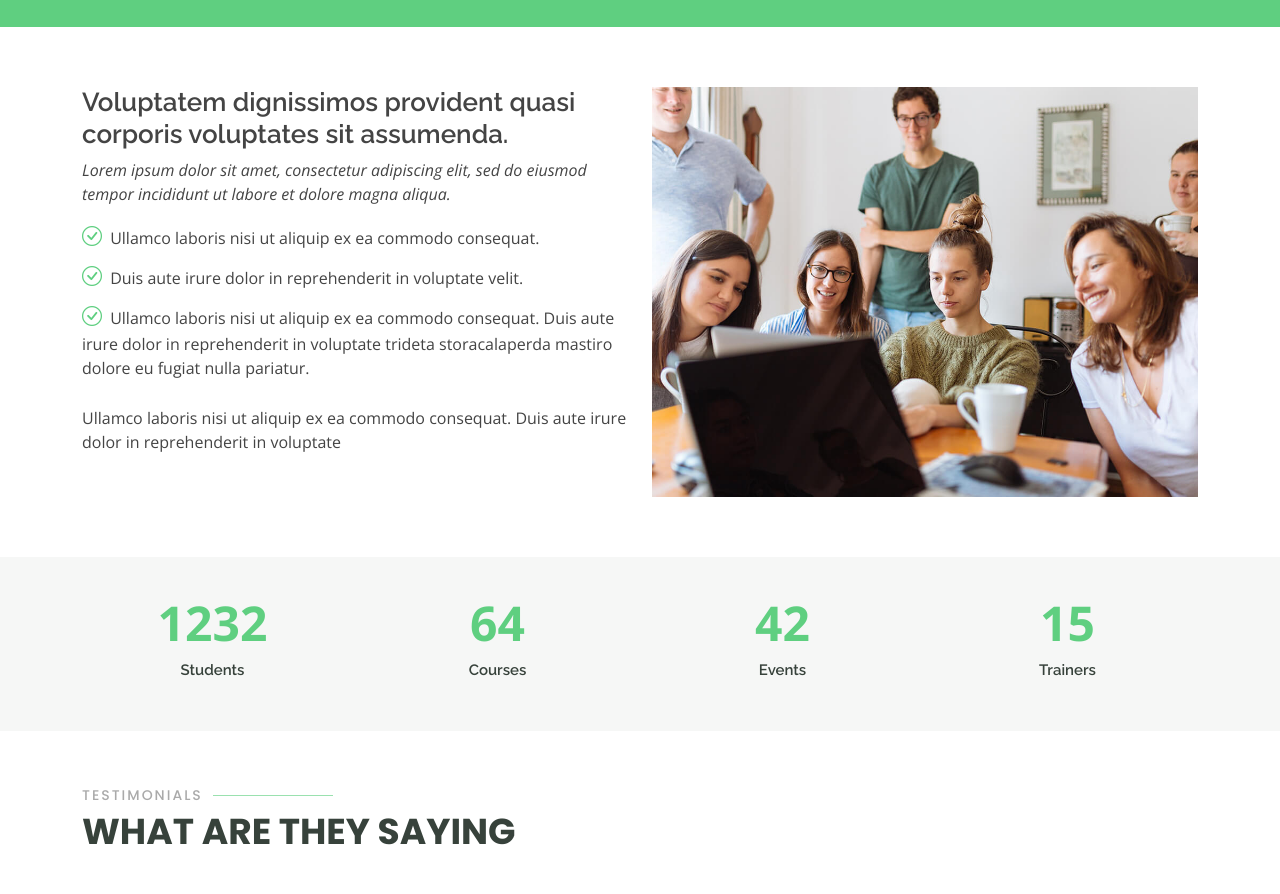
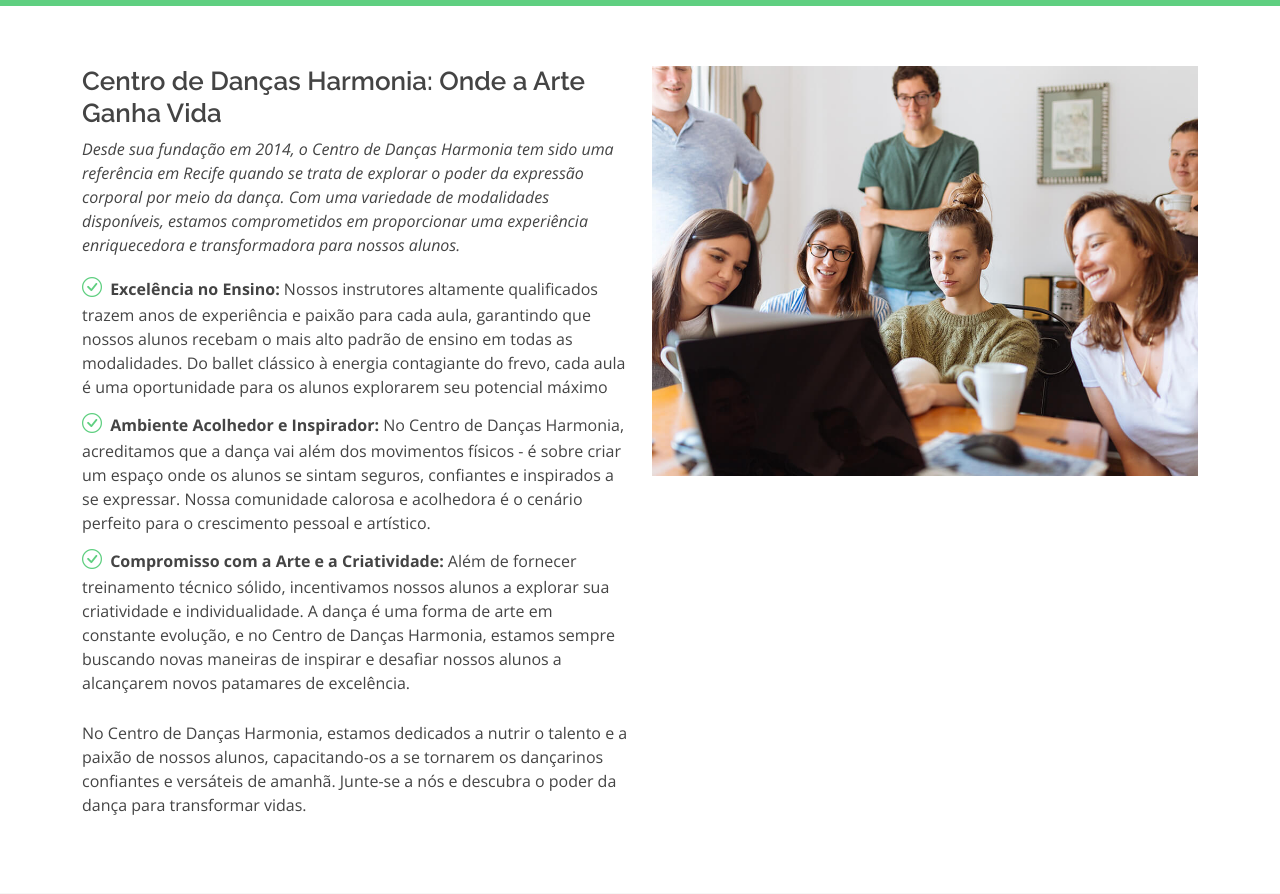
Before and after one commit to VictoriaPriscila28/StudioClasseA, a plain HTML site: page about.html in a window 1280 px wide. Shown: the part 194-1088 px from the top of the page. Drawn offline with nearby package versions, Linux system fonts and the light colour scheme.

Commit message:
change about section

```diff
--- a/about.html
+++ b/about.html
@@ -72,8 +72,8 @@
     <!-- ======= Breadcrumbs ======= -->
     <div class="breadcrumbs" data-aos="fade-in">
       <div class="container">
-        <h2>About Us</h2>
-        <p>Est dolorum ut non facere possimus quibusdam eligendi voluptatem. Quia id aut similique quia voluptas sit quaerat debitis. Rerum omnis ipsam aperiam consequatur laboriosam nemo harum praesentium. </p>
+        <h2>Sobre nós</h2>
+        <p>Conheça aqui como o CDH surgiu e se mantém até os dias atuais </p>
       </div>
     </div><!-- End Breadcrumbs -->
 
@@ -86,18 +86,24 @@
             <img src="assets/img/about.jpg" class="img-fluid" alt="">
           </div>
           <div class="col-lg-6 pt-4 pt-lg-0 order-2 order-lg-1 content">
-            <h3>Voluptatem dignissimos provident quasi corporis voluptates sit assumenda.</h3>
+            <h3>Centro de Danças Harmonia: Onde a Arte Ganha Vida</h3>
             <p class="fst-italic">
-              Lorem ipsum dolor sit amet, consectetur adipiscing elit, sed do eiusmod tempor incididunt ut labore et dolore
-              magna aliqua.
+              Desde sua fundação em 2014, o Centro de Danças Harmonia tem sido
+              uma referência em Recife quando se trata de explorar o poder da expressão
+              corporal por meio da dança. Com uma variedade de modalidades disponíveis,
+              estamos comprometidos em proporcionar uma experiência enriquecedora e
+              transformadora para nossos alunos.
+
+
             </p>
             <ul>
-              <li><i class="bi bi-check-circle"></i> Ullamco laboris nisi ut aliquip ex ea commodo consequat.</li>
-              <li><i class="bi bi-check-circle"></i> Duis aute irure dolor in reprehenderit in voluptate velit.</li>
-              <li><i class="bi bi-check-circle"></i> Ullamco laboris nisi ut aliquip ex ea commodo consequat. Duis aute irure dolor in reprehenderit in voluptate trideta storacalaperda mastiro dolore eu fugiat nulla pariatur.</li>
+              <li><i class="bi bi-check-circle"></i> <strong>Excelência no Ensino:</strong> Nossos instrutores altamente qualificados trazem anos de experiência e paixão para cada aula, garantindo que nossos alunos recebam o mais alto padrão de ensino em todas as modalidades. Do ballet clássico à energia contagiante do frevo, cada aula é uma oportunidade para os alunos explorarem seu potencial máximo</li>
+              <li><i class="bi bi-check-circle"></i> <strong>Ambiente Acolhedor e Inspirador:</strong>  No Centro de Danças Harmonia, acreditamos que a dança vai além dos movimentos físicos - é sobre criar um espaço onde os alunos se sintam seguros, confiantes e inspirados a se expressar. Nossa comunidade calorosa e acolhedora é o cenário perfeito para o crescimento pessoal e artístico.</li>
+              <li><i class="bi bi-check-circle"></i>  <strong>Compromisso com a Arte e a Criatividade: </strong> Além de fornecer treinamento técnico sólido, incentivamos nossos alunos a explorar sua criatividade e individualidade. A dança é uma forma de arte em constante evolução, e no Centro de Danças Harmonia, estamos sempre buscando novas maneiras de inspirar e desafiar nossos alunos a alcançarem novos patamares de excelência.</li>
             </ul>
             <p>
-              Ullamco laboris nisi ut aliquip ex ea commodo consequat. Duis aute irure dolor in reprehenderit in voluptate
+              No Centro de Danças Harmonia, estamos dedicados a nutrir o talento e a paixão de nossos alunos, capacitando-os a se tornarem os dançarinos confiantes e versáteis de amanhã. Junte-se a nós e descubra o poder da dança para transformar vidas.
+
             </p>
 
           </div>
@@ -113,23 +119,23 @@
         <div class="row counters">
 
           <div class="col-lg-3 col-6 text-center">
-            <span data-purecounter-start="0" data-purecounter-end="1232" data-purecounter-duration="1" class="purecounter"></span>
-            <p>Students</p>
+            <span data-purecounter-start="0" data-purecounter-end="1200" data-purecounter-duration="1" class="purecounter"></span>
+            <p>Alunos</p>
           </div>
 
           <div class="col-lg-3 col-6 text-center">
-            <span data-purecounter-start="0" data-purecounter-end="64" data-purecounter-duration="1" class="purecounter"></span>
-            <p>Courses</p>
+            <span data-purecounter-start="0" data-purecounter-end="6" data-purecounter-duration="1" class="purecounter"></span>
+            <p>Modalidades</p>
           </div>
 
           <div class="col-lg-3 col-6 text-center">
-            <span data-purecounter-start="0" data-purecounter-end="42" data-purecounter-duration="1" class="purecounter"></span>
-            <p>Events</p>
+            <span data-purecounter-start="0" data-purecounter-end="50" data-purecounter-duration="1" class="purecounter"></span>
+            <p>Competições</p>
           </div>
 
           <div class="col-lg-3 col-6 text-center">
-            <span data-purecounter-start="0" data-purecounter-end="15" data-purecounter-duration="1" class="purecounter"></span>
-            <p>Trainers</p>
+            <span data-purecounter-start="0" data-purecounter-end="6" data-purecounter-duration="1" class="purecounter"></span>
+            <p>Professores</p>
           </div>
 
         </div>
```
Also changed, not shown: index.html (+1 -1 lines).
